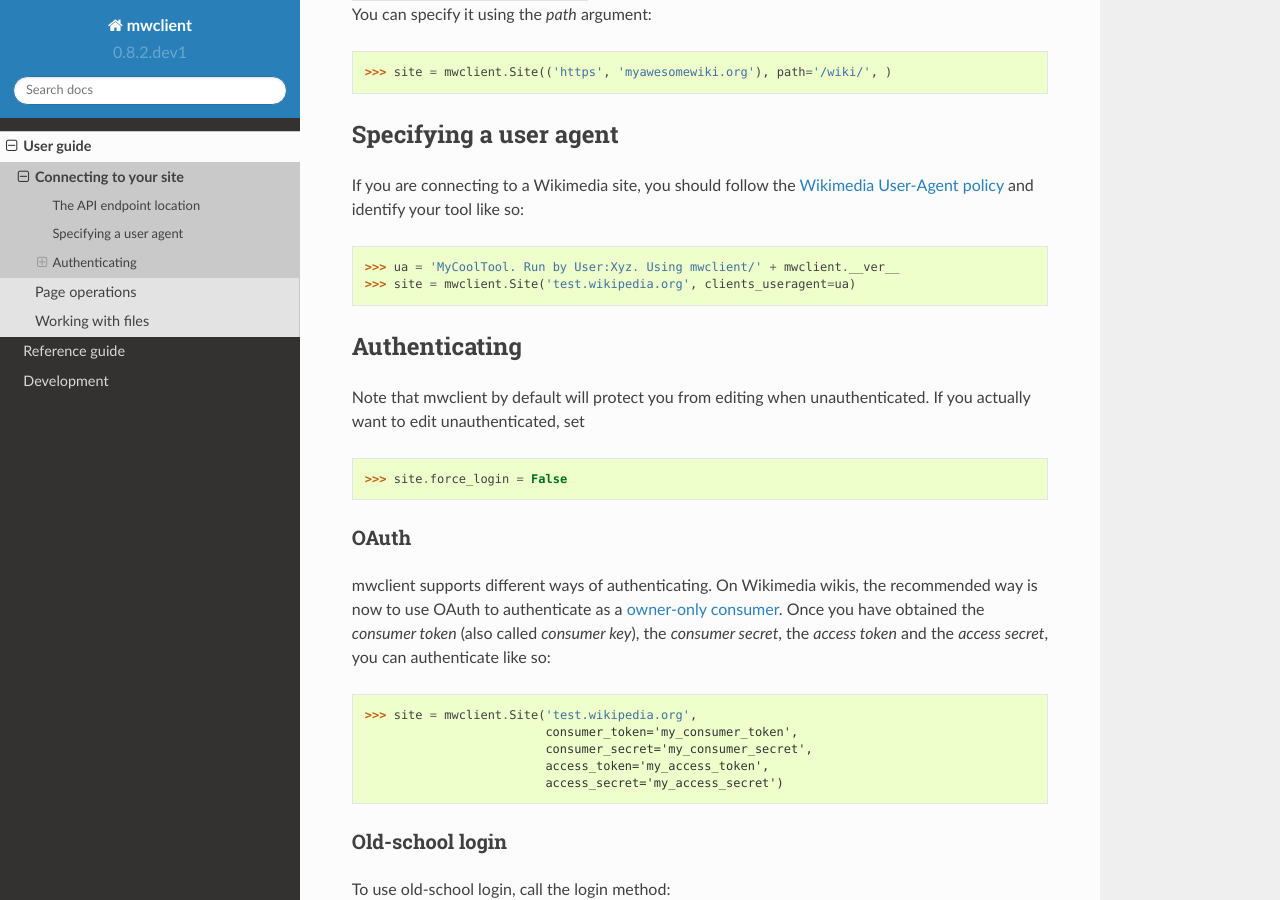
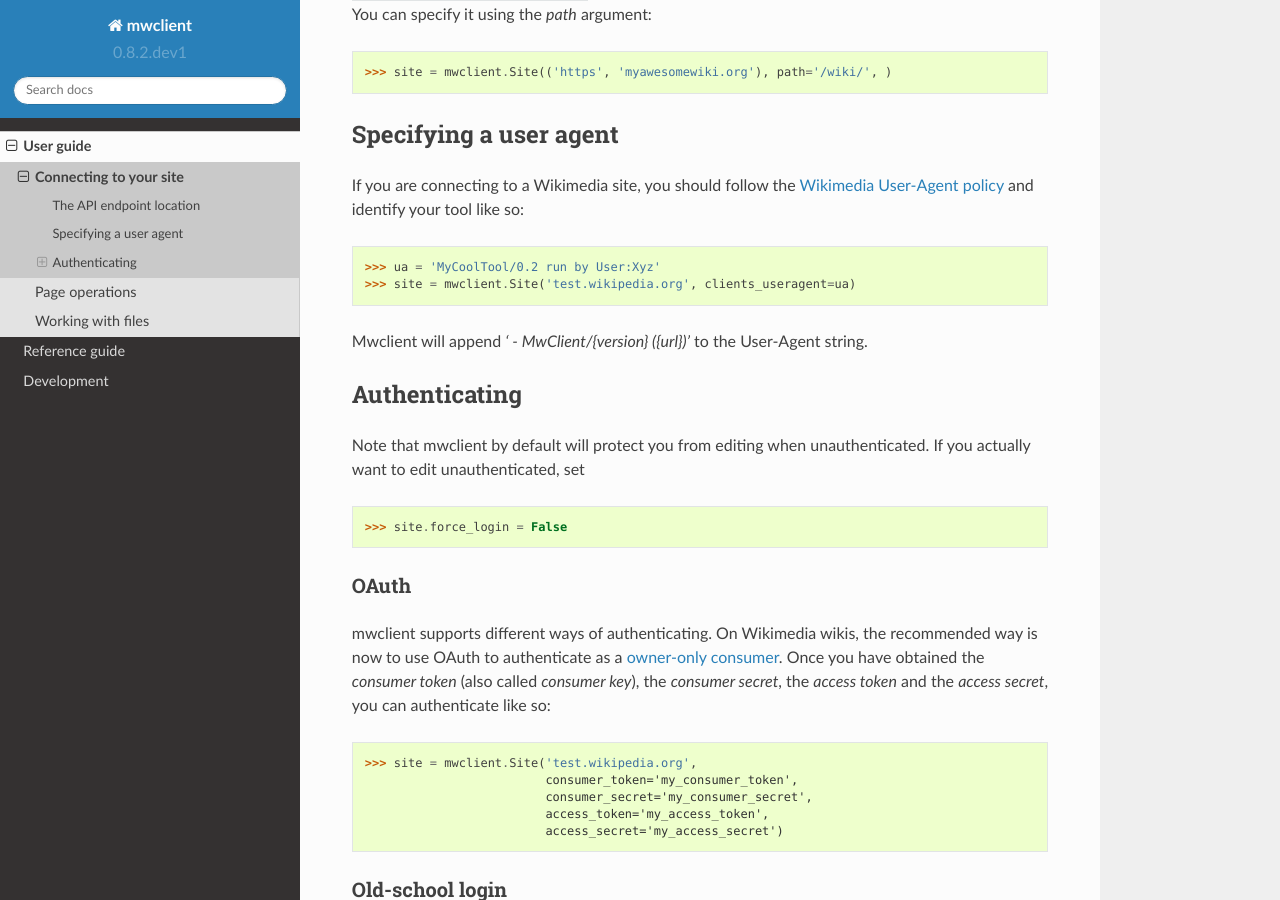
Before and after one commit to mwclient/mwclient, a Sphinx documentation site: the page built from docs/source/user/connecting.rst, in a window 1280 px wide and 900 px high, scrolled down 654 px. Built offline with Sphinx 7.4.7 and the Read the Docs theme 2.0.0, drawn with Linux system fonts in a browser that asks for light colours; the version number is read from the project's files by our own code.

Commit message:
Docs: Update section on User-Agent
to adher to 52b9d8b8

```diff
--- a/docs/source/user/connecting.rst
+++ b/docs/source/user/connecting.rst
@@ -38,8 +38,10 @@
 `Wikimedia User-Agent policy <https://meta.wikimedia.org/wiki/User-Agent_policy>`_
 and identify your tool like so:
 
-    >>> ua = 'MyCoolTool. Run by User:Xyz. Using mwclient/' + mwclient.__ver__
+    >>> ua = 'MyCoolTool/0.2 run by User:Xyz'
     >>> site = mwclient.Site('test.wikipedia.org', clients_useragent=ua)
+
+Mwclient will append `' - MwClient/{version} ({url})'` to the User-Agent string.
 
 .. _auth:
 
```
